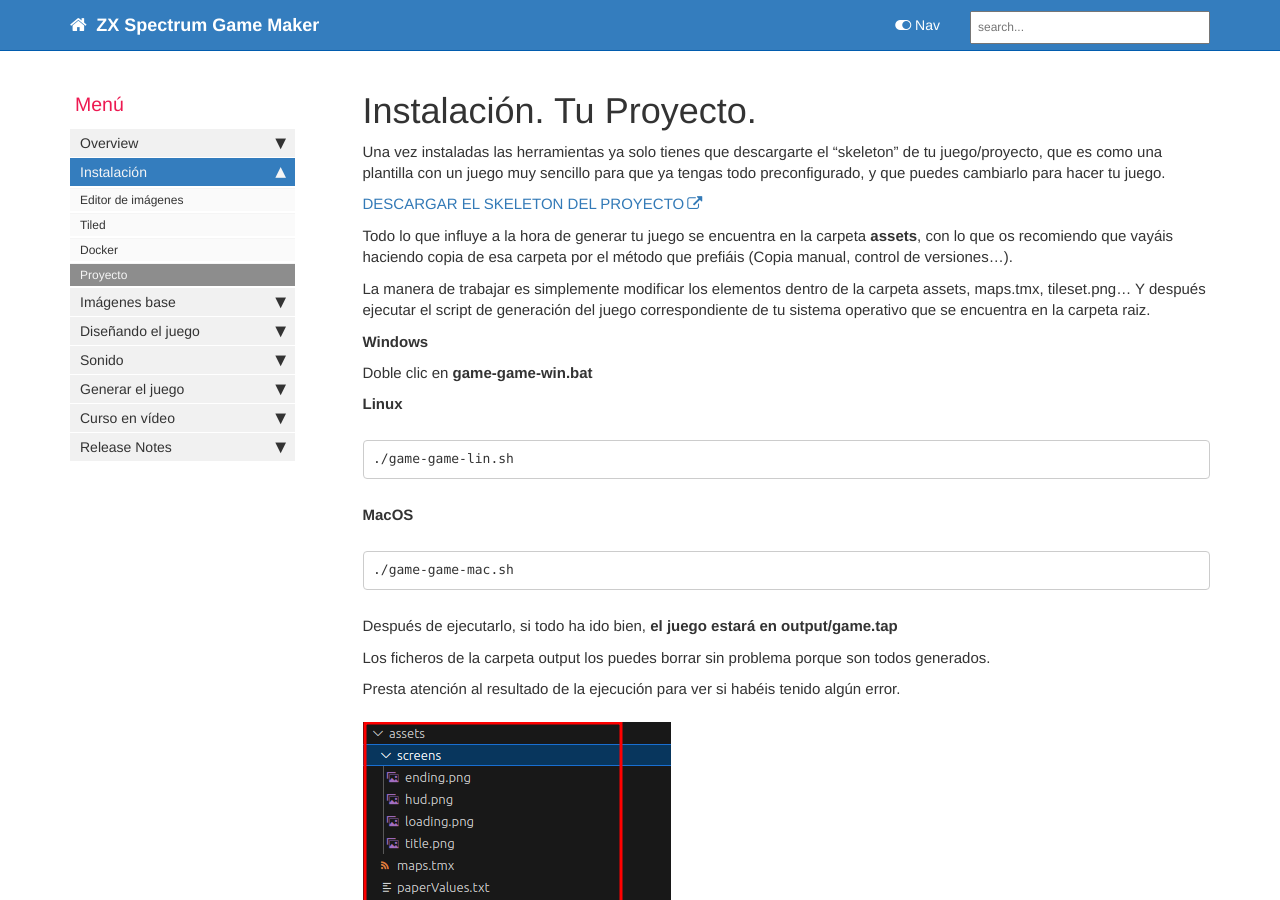
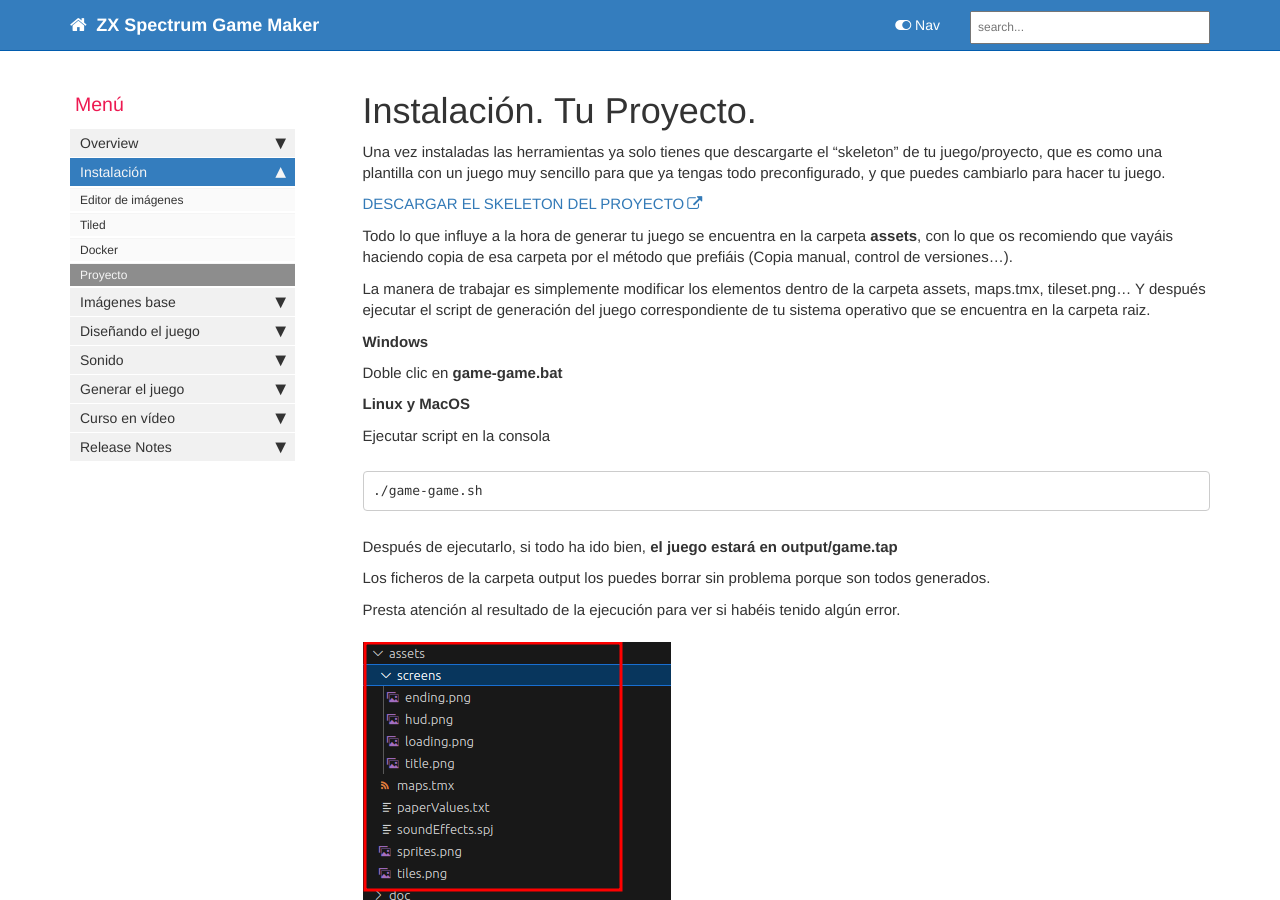
Before and after one commit to rtorralba/zx-game-maker-www, a Jekyll site: the page built from pages/mydoc/mydoc_install_skeleton_project.md, in a window 1280 px wide and 900 px high. Built offline with Jekyll 4.4.1, drawn with Linux system fonts in a browser that asks for light colours; comment, search, counter and statistics services are not loaded.

Commit message:
Improve documentation

````diff
--- a/pages/mydoc/mydoc_install_skeleton_project.md
+++ b/pages/mydoc/mydoc_install_skeleton_project.md
@@ -18,18 +18,14 @@ La manera de trabajar es simplemente modificar los elementos dentro de la carpet
 
 **Windows**
 
-Doble clic en **game-game-win.bat**
+Doble clic en **game-game.bat**
 
-**Linux**
+**Linux y MacOS**
+
+Ejecutar script en la consola
 
 ```bash
-./game-game-lin.sh
-```
-
-**MacOS**
-
-```bash
-./game-game-mac.sh
+./game-game.sh
 ```
 
 Después de ejecutarlo, si todo ha ido bien, **el juego estará en output/game.tap**
````
